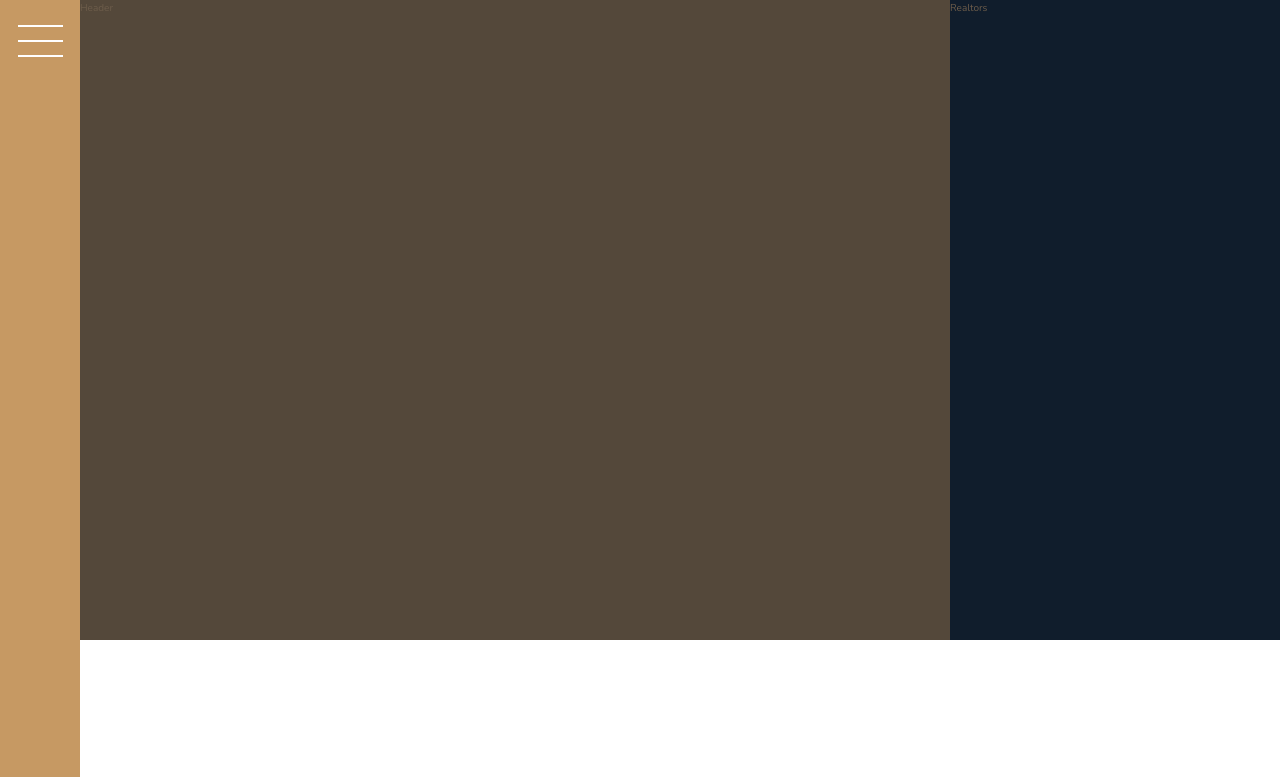
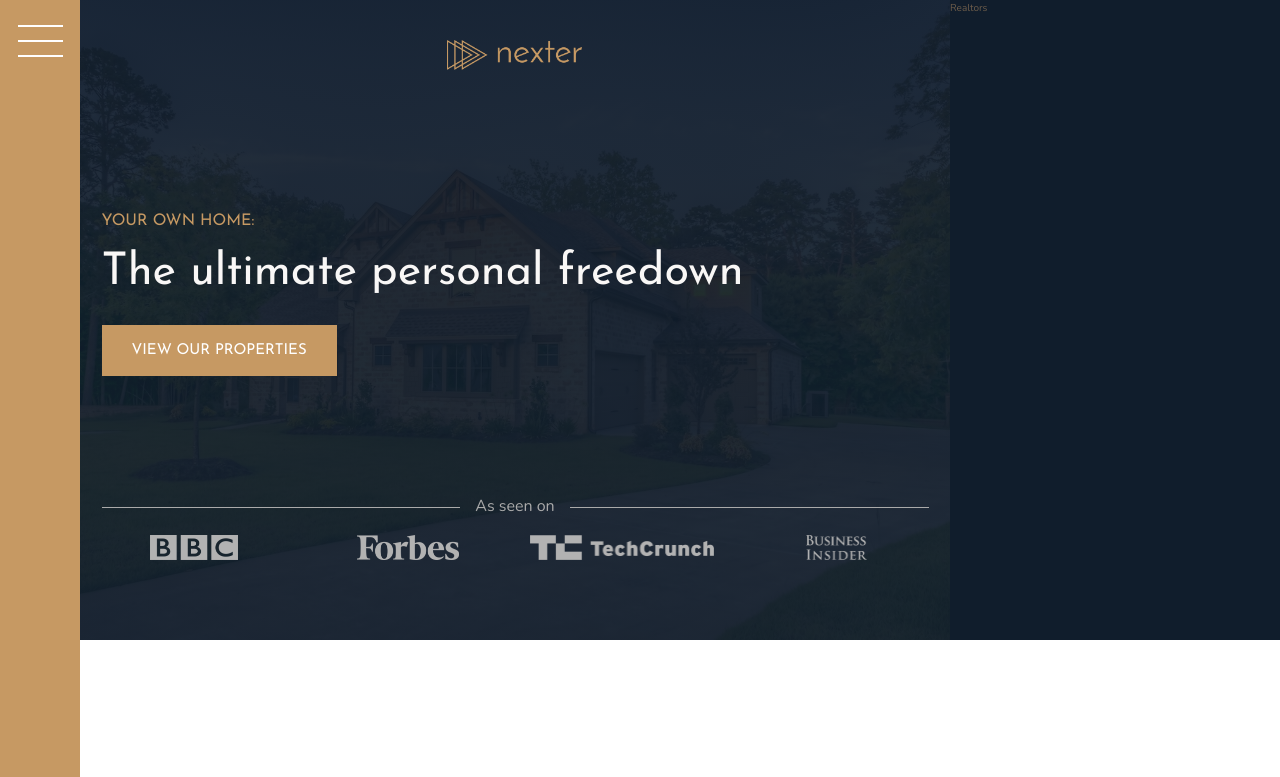
Before and after one commit to chrisrudge2002/sass-nexter, a website: page index.html in a window 1280 px wide. Shown: the top 777 px of the page. Drawn offline with nearby package versions, Linux system fonts and the light colour scheme.

Commit message:
Implement header

```diff
--- a/index.html
+++ b/index.html
@@ -18,7 +18,17 @@
         </div>
 
         <header class="header">
-            Header
+            <img src="img/logo.png" alt="Nexter logo" class="header__logo">
+            <h3 class="heading-3">Your own home:</h3>
+            <h1 class="heading-1">The ultimate personal freedown</h1>
+            <button class="btn header__btn">View our properties</button>
+            <div class="header__seenon-text">As seen on</div>
+            <div class="header__seenon-logos">
+                <img src="img/logo-bbc.png" alt="Seen on logo 1">
+                <img src="img/logo-forbes.png" alt="Seen on logo 2">
+                <img src="img/logo-techcrunch.png" alt="Seen on logo 3">
+                <img src="img/logo-bi.png" alt="Seen on logo 4">
+            </div>
         </header>
 
         <div class="realtors">
--- a/sass/_header.scss
+++ b/sass/_header.scss
@@ -1,4 +1,54 @@
 .header {
     background-color: $colour-grey-dark-1;
+    background-image: linear-gradient(rgba($colour-secondary, .93), rgba($colour-secondary, .93)),
+                      url(../img/hero.jpeg);
+    background-position: center;
+    background-size: cover;
+    display: grid;
     grid-column: full-start / col-end 6;
+    grid-row-gap: 1.5rem;
+    grid-template-columns: max-content;
+    grid-template-rows: 1fr min-content 6rem 1fr;
+    justify-content: center;
+    padding: 8rem;
+    padding-top: 4rem;
+
+    &__logo {
+        height: 3rem;
+        justify-self: center;
+    }
+
+    &__btn {
+        align-self: start;
+        justify-self: start;
+    }
+
+    &__seenon-text {
+        align-items: center;
+        color: $colour-grey-light-2;
+        display: grid;
+        font-size: 1.6rem;
+        grid-column-gap: 1.5rem;
+        grid-template-columns: 1fr max-content 1fr;
+
+        &::before,
+        &::after {
+            background-color: currentColor;
+            content: "";
+            display: block;
+            height: 1px;
+        }
+    }
+
+    &__seenon-logos {
+        display: grid;
+        grid-column-gap: 3rem;
+        grid-template-columns: repeat(4, 1fr);
+        justify-items: center;
+
+        img {
+            height: 2.5rem;
+            filter: brightness(70%);
+        }
+    }
 }
--- a/sass/_typography.scss
+++ b/sass/_typography.scss
@@ -5,6 +5,9 @@
 
 .heading-1 {
     @extend %heading;
+    color: $colour-grey-light-1;
+    font-size: 4.5rem;
+    line-height: 1;
 }
 
 .heading-2 {
```
Also changed, not shown: css/style.min.css.
